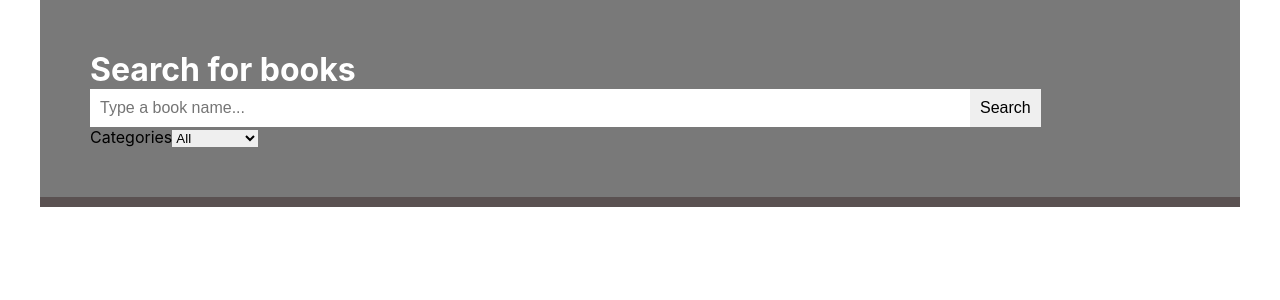
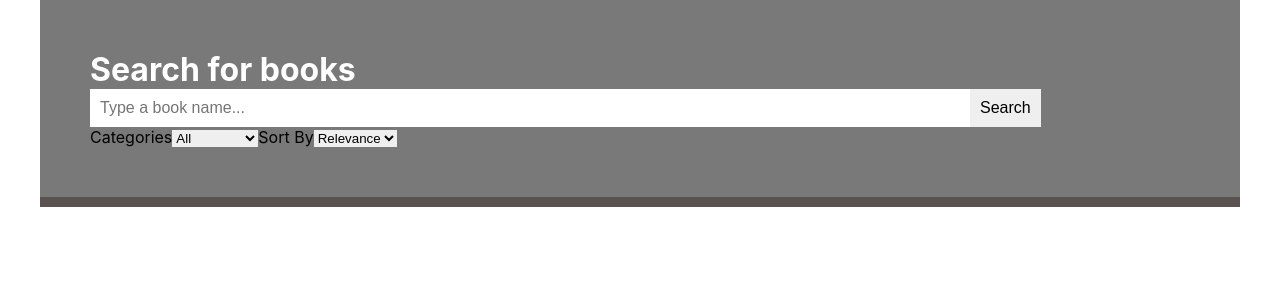
Before and after one commit to danil51608/future-challenge, a React (Create React App) app: page / in a window 1280 px wide. Shown: the top 300 px of the page. Built offline with nearby package versions, Linux system fonts and the light colour scheme.

Commit message:
Added Sort

```diff
--- a/src/components/Books/BookCard.js
+++ b/src/components/Books/BookCard.js
@@ -11,6 +11,7 @@ const BookCard = (props) => {
       </div>
       <div className={styles['main-info']}>
         <h3>{info.title}</h3>
+        <h3>Published: {info.publishedDate}</h3>
         {info.categories ? <h2>{info.categories[0]}</h2> : null}
         {info.authors ? info.authors.map(author => <p key={author}>{author}</p>) : <p>Author is unknown</p>}
       </div>
--- a/src/components/Books/BooksHolder.js
+++ b/src/components/Books/BooksHolder.js
@@ -1,14 +1,32 @@
-import styles from './BooksHolder.module.css'
-import BookCard from './BookCard'
-import {useSelector} from 'react-redux'
+import { useEffect } from "react";
+import { useSelector } from "react-redux";
+import styles from "./BooksHolder.module.css";
 
-const BooksHolder = props => {
-    const books = useSelector(state => state.books)
-    return (
-        <div className={styles.BooksHolder}>
-            {books.items ? books.items.map(book => <BookCard key={book.id} book={book} />) : books.totalItems == 0 ? <h1>Nothing have been found</h1> : null}
-        </div>
-    )
-}
+import BookCard from "./BookCard";
 
-export default BooksHolder
+const BooksHolder = (props) => {
+  const booksObj = useSelector((state) => state.books);
+  const books = [].concat(booksObj.items);
+  const itemNotFoundMsg = booksObj.totalItems == 0 ? <h1>Nothing have been found</h1> : null;
+  const sort = useSelector((state) => state.sort);
+
+  if (sort == "newest") {
+    books.sort((a, b) => {
+      let dateA = Date.parse(a.volumeInfo.publishedDate);
+      let dateB = Date.parse(b.volumeInfo.publishedDate);
+      dateA = new Date(dateA).getFullYear();
+      dateB = new Date(dateB).getFullYear();
+      return dateB - dateA;
+    });
+  }
+
+  return (
+    <div className={styles.BooksHolder}>
+      {booksObj.items
+        ? books.map((book) => <BookCard key={book.id} book={book} />)
+        : itemNotFoundMsg}
+    </div>
+  );
+};
+
+export default BooksHolder;
--- a/src/components/SearchBar/SearchBar.js
+++ b/src/components/SearchBar/SearchBar.js
@@ -1,17 +1,17 @@
 import { useState } from "react";
+import {useDispatch} from "react-redux"
 import axios from "axios";
 import styles from "./SearchBar.module.css";
-import {useDispatch} from "react-redux"
+
+import SearchSettings from './SearchSettings';
 
 const SearchBar = (props) => {
   const [searchText, setSearchText] = useState("");
   const [category, setCategory] = useState("");
+  const [sort, setSort] = useState("relevance");
   const dispatch = useDispatch()
   const searchChangeHandler = (e) => {
     setSearchText(e.target.value);
-  };
-  const categoryChangeHandler = (e) => {
-    setCategory(e.target.value);
   };
 
   const makeRequest = async () => {
@@ -37,18 +37,7 @@ const SearchBar = (props) => {
         />
         <button onClick={makeRequest}>Search</button>
       </div>
-      <div className={styles["search-settings"]}>
-        <label htmlFor="categories">Categories</label>
-        <select onChange={categoryChangeHandler} id="categories">
-          <option value="all">All</option>
-          <option value="art">Art</option>
-          <option value="biography">Biography</option>
-          <option value="computers">Computers</option>
-          <option value="history">History</option>
-          <option value="medical">Medical</option>
-          <option value="poetry">Poetry</option>
-        </select>
-      </div>
+      <SearchSettings setCategory={setCategory} setSort={setSort}/>
     </div>
   );
 };
--- /dev/null
+++ b/src/components/SearchBar/SearchSettings.js
@@ -0,0 +1,33 @@
+import {useDispatch} from "react-redux"
+
+const SearchSettings = (props) => {
+    const dispatch = useDispatch()
+    const {setCategory, setSort} = props;
+    const categoryChangeHandler = (e) => {
+        setCategory(e.target.value)
+    }
+    const sortChangeHandler = (e) => {
+        dispatch({type: 'SET_SORT', sort: e.target.value})
+    }
+  return (
+    <div>
+      <label htmlFor="categories">Categories</label>
+      <select onChange={categoryChangeHandler} id="categories">
+        <option value="all">All</option>
+        <option value="art">Art</option>
+        <option value="biography">Biography</option>
+        <option value="computers">Computers</option>
+        <option value="history">History</option>
+        <option value="medical">Medical</option>
+        <option value="poetry">Poetry</option>
+      </select>
+      <label htmlFor="sort">Sort By</label>
+      <select onChange={sortChangeHandler} id="sort">
+        <option value="relevance">Relevance</option>
+        <option value="newest">Newest</option>
+      </select>
+    </div>
+  );
+};
+
+export default SearchSettings;
--- a/src/store/index.js
+++ b/src/store/index.js
@@ -4,6 +4,7 @@ import { composeWithDevTools } from "redux-devtools-extension";
 const initState = {
   books: {},
   showError: false,
+  sort: "relevance",
 };
 
 const appReducer = (state = initState, action) => {
@@ -23,6 +24,11 @@ const appReducer = (state = initState, action) => {
         ...state,
         showError: false,
       };
+    case "SET_SORT":
+      return {
+        ...state,
+        sort: action.sort
+      };
   }
   return state;
 };
```
